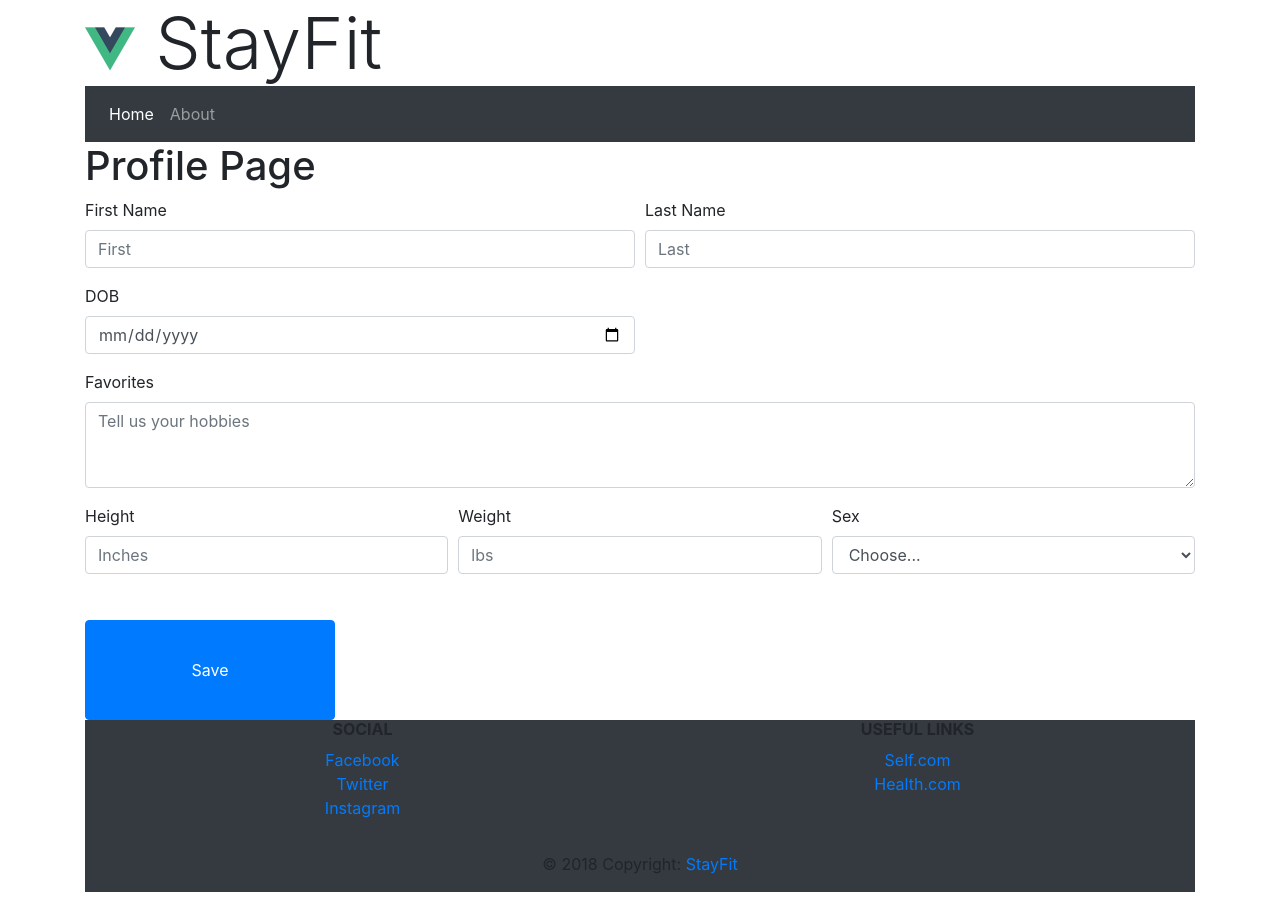
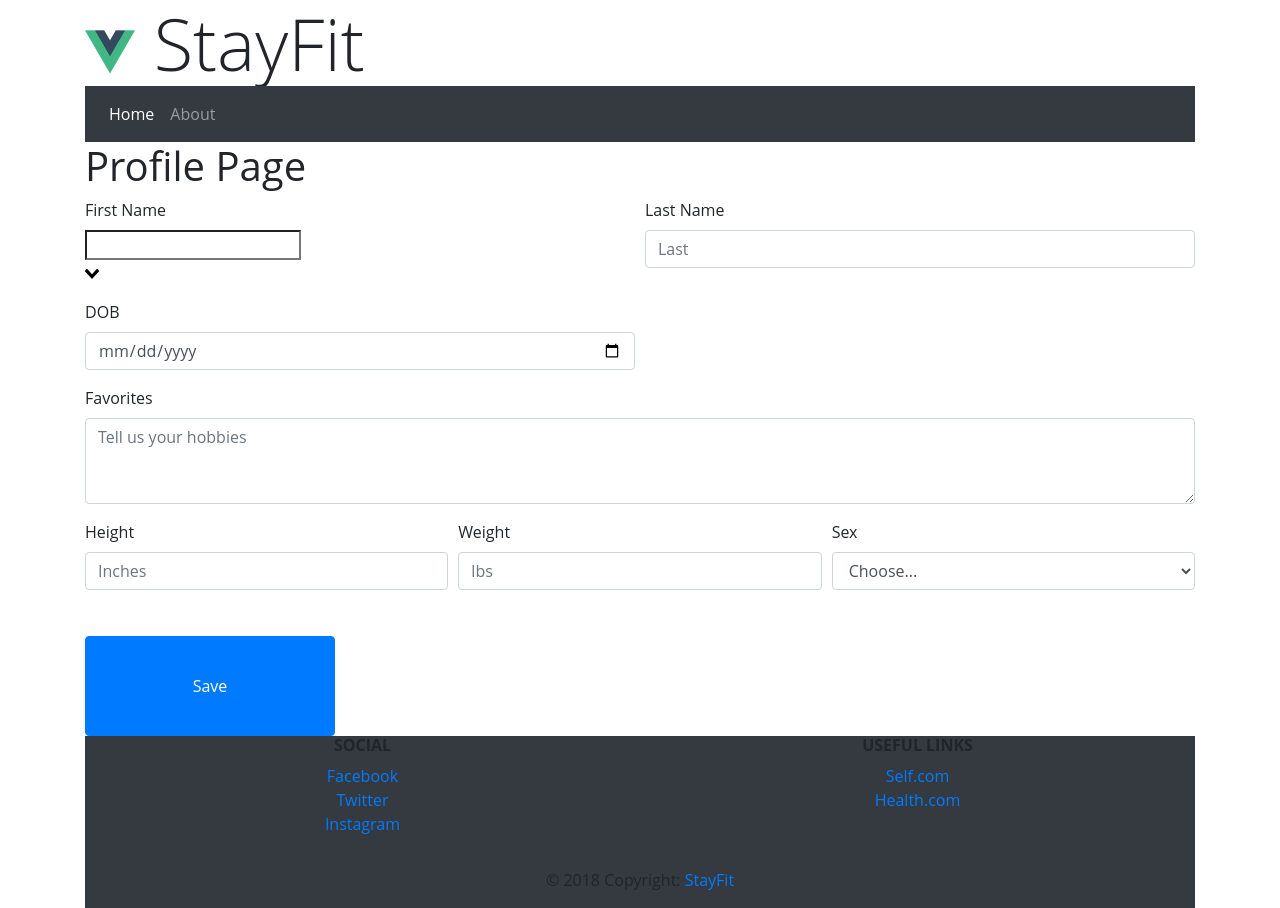
Before and after one commit to alonsor2/Exercise-App, a Vue app: page /MyProfile in a window 1280 px wide. Built offline with nearby package versions, Linux system fonts and the light colour scheme; no server answers.

Commit message:
AutoComplete Name Search

```diff
--- a/package.json
+++ b/package.json
@@ -15,7 +15,8 @@
     "jquery": "^3.3.1",
     "popper.js": "^1.14.4",
     "vue": "^2.5.17",
-    "vue-router": "^3.0.1"
+    "vue-router": "^3.0.1",
+    "vue-select": "^2.5.1"
   },
   "devDependencies": {
     "@vue/cli-plugin-babel": "^3.2.0",
@@ -43,7 +44,7 @@
       "parser": "babel-eslint"
     }
   },
-  "globals":{
+  "globals": {
     "FB": false
   },
   "postcss": {
--- a/src/main.js
+++ b/src/main.js
@@ -1,6 +1,7 @@
 import Vue from 'vue'
 import App from './App.vue'
 import router from './router'
+
 
 Vue.config.productionTip = false
 
--- a/src/views/MyProfile.vue
+++ b/src/views/MyProfile.vue
@@ -1,11 +1,18 @@
+
+
 <template>
   <div class="MyProfile">
     <h1>Profile Page</h1>
     <form>
   <div class="form-row">
-    <div class="form-group col-md-6">
+    <div class="form-group col-md-6" id="FirstName">
       <label for="inputFirstName">First Name</label>
-      <input type="name" class="form-control" id="inputFirstName" placeholder="First">
+        <v-select
+          ref="select"
+          label="first_name"
+          :options="options"
+          @search:focus="maybeLoad"
+        ></v-select>
     </div>
     <div class="form-group col-md-6">
       <label for="inputLastName">Last Name</label>
@@ -45,8 +52,29 @@
   </div>
 </template>
 
+<style lang="scss">
+  body {
+  font-family: 'Open Sans', sans-serif;
+}
+
+#name {
+  max-width: 35em;
+
+}
+
+small {
+  color: #b5b5b5;
+}
+
+
+</style>
+
 <script>
 import * as api from '@/services/api_access';
+import Vue from 'vue';
+import vSelect from 'vue-select';
+
+Vue.component('v-select', vSelect)
 
 let loopTimer = null;
 export default {
@@ -77,4 +105,34 @@ export default {
     userId: ()=> api.userId
   }
 }
+
+Vue.component('v-select', vSelect.VueSelect)
+
+new Vue({
+  el: '#FirstName',
+  data: {
+    options: [
+      {first_name: "Robert"},
+      {first_name: "David"}
+    ]
+  },
+  methods: {
+    maybeLoad() {
+      return this.options.length <= 0 ? this.load() : null
+    },
+    load() {
+      this.$refs.select.toggleLoading(true)
+      fetch(this.users)
+        .then(res => res.json())
+        .then(json => {
+          this.options = json.data
+          this.$refs.select.toggleLoading(false)
+        })
+        // eslint-disable-next-line no-console
+        .catch(err => console.warn(err))
+    }
+  }
+})
+
+
 </script>
```
Also changed, not shown: 2 other files (tests, documents, lock files or other folders).
